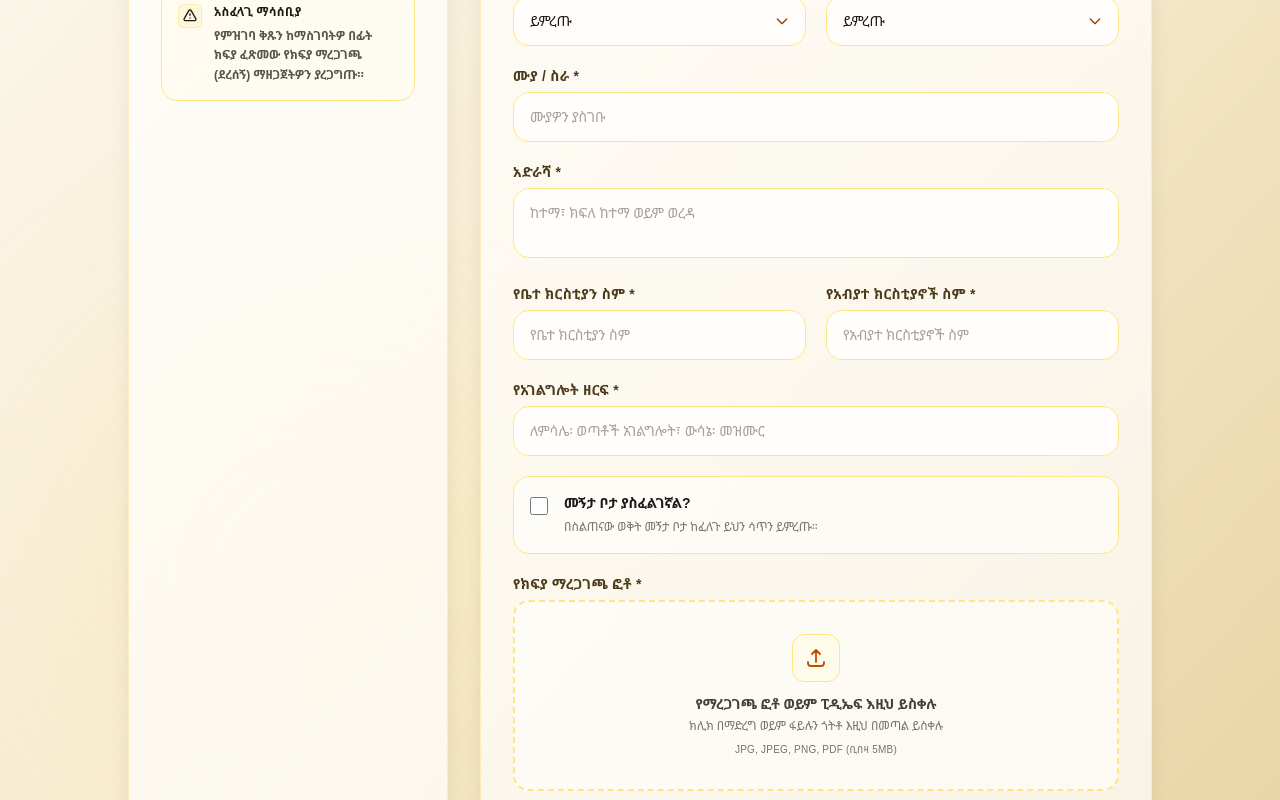
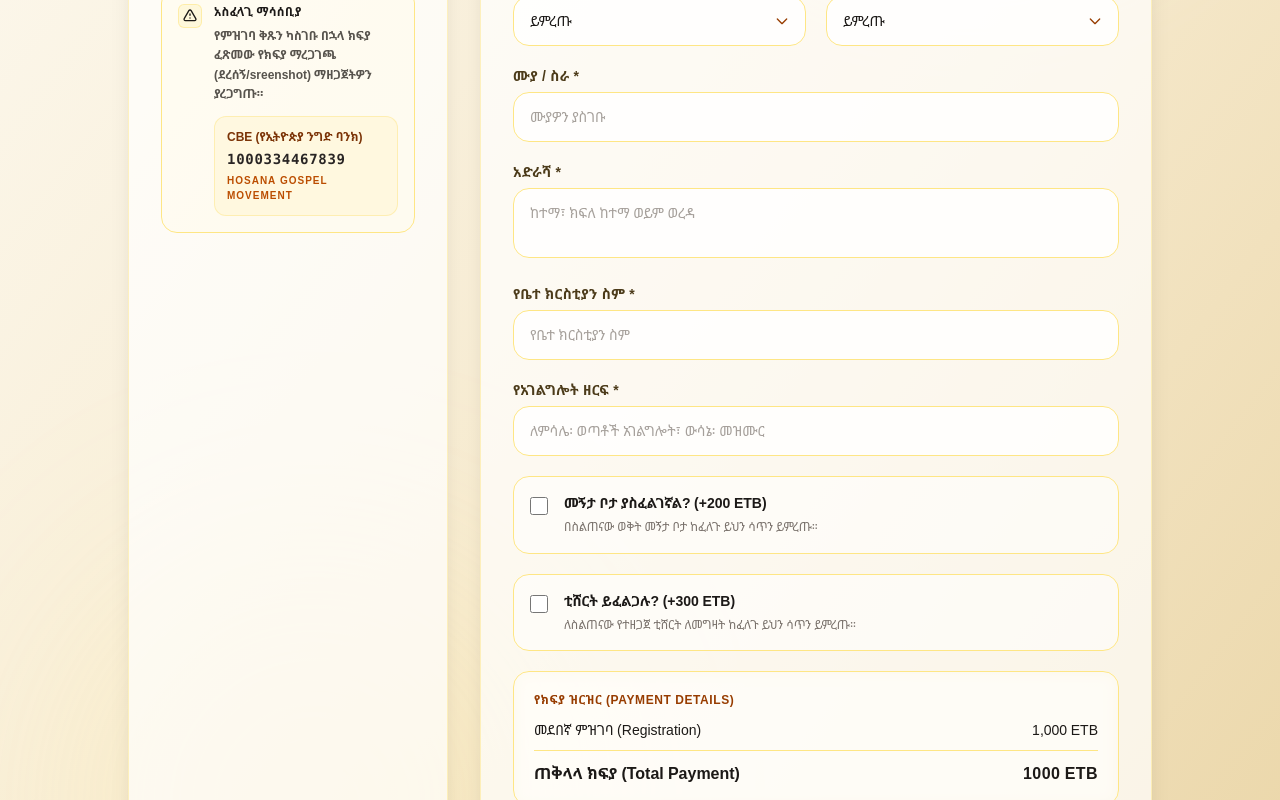
Before and after one commit to bego-net/National-Mission-Training, a Next.js app: page /register in a window 1280 px wide. Shown: the part 440-1240 px from the top of the page. Built offline with nearby package versions, Linux system fonts and the light colour scheme.

Commit message:
feat: implement admin registration management dashboard with status tracking, QR code generation, and automated Google Sheets syncing

```diff
--- a/src/app/api/admin/registrations/[id]/route.ts
+++ b/src/app/api/admin/registrations/[id]/route.ts
@@ -40,9 +40,9 @@ export async function PATCH(request: Request, context: RouteContext) {
         occupation: true,
         address: true,
         churchName: true,
-        parishName: true,
         ministryArea: true,
         needsAccommodation: true,
+        needsTshirt: true,
         status: true,
         registrationNumber: true,
         qrCode: true,
@@ -134,9 +134,9 @@ export async function PATCH(request: Request, context: RouteContext) {
         existing.occupation,
         existing.address,
         existing.churchName,
-        existing.parishName,
         existing.ministryArea,
         existing.needsAccommodation ? "Yes" : "No",
+        existing.needsTshirt ? "Yes" : "No",
         "Approved",
         existing.createdAt.toLocaleString("en-US"),
       ]).catch((sheetError) => {
--- a/src/app/api/admin/registrations/route.ts
+++ b/src/app/api/admin/registrations/route.ts
@@ -43,7 +43,6 @@ export async function GET(request: Request) {
             { fullName: { contains: q, mode: "insensitive" as const } },
             { phone: { contains: q } },
             { churchName: { contains: q, mode: "insensitive" as const } },
-            { parishName: { contains: q, mode: "insensitive" as const } },
             { registrationNumber: { contains: q, mode: "insensitive" as const } },
           ],
         }
@@ -69,9 +68,9 @@ export async function GET(request: Request) {
         occupation: true,
         address: true,
         churchName: true,
-        parishName: true,
         ministryArea: true,
         needsAccommodation: true,
+        needsTshirt: true,
         paymentScreenshot: true,
         status: true,
         registrationNumber: true,
--- a/src/app/api/registrations/route.ts
+++ b/src/app/api/registrations/route.ts
@@ -32,9 +32,9 @@ export async function POST(request: Request) {
       occupation: formData.get("occupation"),
       address: formData.get("address"),
       churchName: formData.get("churchName"),
-      parishName: formData.get("parishName"),
       ministryArea: formData.get("ministryArea"),
       needsAccommodation: formData.get("needsAccommodation") === "true",
+      needsTshirt: formData.get("needsTshirt") === "true",
     };
 
     const parsed = registrationSchema.safeParse(raw);
@@ -86,9 +86,9 @@ export async function POST(request: Request) {
         occupation: data.occupation,
         address: data.address,
         churchName: data.churchName,
-        parishName: data.parishName,
         ministryArea: data.ministryArea,
         needsAccommodation: data.needsAccommodation,
+        needsTshirt: data.needsTshirt,
         paymentScreenshot,
       },
       select: {
--- a/src/app/register/page.tsx
+++ b/src/app/register/page.tsx
@@ -59,8 +59,13 @@ export default function RegisterPage() {
                       <div>
                         <h4 className="text-xs font-bold tracking-wide uppercase text-amber-850">አስፈላጊ ማሳሰቢያ</h4>
                         <p className="mt-1.5 text-xs text-stone-600 leading-relaxed font-semibold">
-                          የምዝገባ ቅጹን ከማስገባትዎ በፊት ክፍያ ፈጽመው የክፍያ ማረጋገጫ (ደረሰኝ) ማዘጋጀትዎን ያረጋግጡ።
+                          የምዝገባ ቅጹን ካስገቡ በኋላ ክፍያ ፈጽመው የክፍያ ማረጋገጫ (ደረሰኝ/sreenshot) ማዘጋጀትዎን ያረጋግጡ።
                         </p>
+                        <div className="mt-3 p-3 bg-amber-100/40 rounded-xl border border-amber-200/50">
+                          <p className="text-xs font-bold text-amber-900 mb-1">CBE (የኢትዮጵያ ንግድ ባንክ)</p>
+                          <p className="text-sm font-mono font-bold text-stone-800 tracking-wider">1000334467839</p>
+                          <p className="text-[10px] font-bold text-amber-700 uppercase tracking-widest mt-1">Hosana Gospel Movement</p>
+                        </div>
                       </div>
                     </div>
                   </div>
--- a/src/components/admin/BadgeModal.tsx
+++ b/src/components/admin/BadgeModal.tsx
@@ -13,9 +13,9 @@ type Registration = {
   occupation: string;
   address: string;
   churchName: string;
-  parishName: string;
   ministryArea: string;
   needsAccommodation: boolean;
+  needsTshirt: boolean;
   paymentScreenshot: string;
   status: RegistrationStatus;
   registrationNumber?: string;
--- a/src/components/forms/RegistrationForm.tsx
+++ b/src/components/forms/RegistrationForm.tsx
@@ -34,6 +34,7 @@ export function RegistrationForm() {
   const [isSubmitting, setIsSubmitting] = useState(false);
   const [selectedFileName, setSelectedFileName] = useState("");
   const [needsAccom, setNeedsAccom] = useState(false);
+  const [needsTshirt, setNeedsTshirt] = useState(false);
 
   function onFormSubmit(event: FormEvent<HTMLFormElement>) {
     event.preventDefault();
@@ -59,9 +60,9 @@ export function RegistrationForm() {
       occupation: formData.get("occupation"),
       address: formData.get("address"),
       churchName: formData.get("churchName"),
-      parishName: formData.get("parishName"),
       ministryArea: formData.get("ministryArea"),
       needsAccommodation: formData.get("needsAccommodation") === "on",
+      needsTshirt: formData.get("needsTshirt") === "on",
     };
 
     const fieldErrors: Record<string, string> = {};
@@ -86,6 +87,10 @@ export function RegistrationForm() {
     formData.set(
       "needsAccommodation",
       parsed.data.needsAccommodation ? "true" : "false",
+    );
+    formData.set(
+      "needsTshirt",
+      parsed.data.needsTshirt ? "true" : "false",
     );
 
     setIsSubmitting(true);
@@ -240,7 +245,7 @@ export function RegistrationForm() {
         </div>
 
         {/* Church Name */}
-        <div>
+        <div className="sm:col-span-2">
           <Field label="የቤተ ክርስቲያን ስም *" htmlFor="churchName" error={errors.churchName} dark>
             <input
               id="churchName"
@@ -248,19 +253,6 @@ export function RegistrationForm() {
               type="text"
               className={inputClassName}
               placeholder="የቤተ ክርስቲያን ስም"
-            />
-          </Field>
-        </div>
-
-        {/* Parish Name */}
-        <div>
-          <Field label="የአብያተ ክርስቲያኖች ስም *" htmlFor="parishName" error={errors.parishName} dark>
-            <input
-              id="parishName"
-              name="parishName"
-              type="text"
-              className={inputClassName}
-              placeholder="የአብያተ ክርስቲያኖች ስም"
             />
           </Field>
         </div>
@@ -295,13 +287,68 @@ export function RegistrationForm() {
             />
             <div className="flex-1">
               <span className={`block text-sm font-bold ${needsAccom ? "text-amber-900" : "text-stone-850"}`}>
-                መኝታ ቦታ ያስፈልገኛል?
+                መኝታ ቦታ ያስፈልገኛል? (+200 ETB)
               </span>
               <span className="mt-1 block text-xs leading-relaxed text-stone-500">
                 በስልጠናው ወቅት መኝታ ቦታ ከፈለጉ ይህን ሳጥን ይምረጡ።
               </span>
             </div>
           </label>
+        </div>
+
+        {/* Needs T-Shirt Checkbox */}
+        <div className="sm:col-span-2">
+          <label
+            className={`flex items-start gap-4 rounded-2xl border p-4 transition-all duration-300 cursor-pointer select-none ${needsTshirt
+                ? "border-amber-500 bg-amber-50 shadow-lg shadow-amber-500/5"
+                : "border-amber-200 bg-white/50 hover:bg-white/80"
+              }`}
+          >
+            <input
+              id="needsTshirt"
+              name="needsTshirt"
+              type="checkbox"
+              className="mt-1 h-4.5 w-4.5 rounded-lg border-amber-300 bg-white text-amber-600 focus:ring-amber-500 cursor-pointer"
+              onChange={(e) => setNeedsTshirt(e.target.checked)}
+            />
+            <div className="flex-1">
+              <span className={`block text-sm font-bold ${needsTshirt ? "text-amber-900" : "text-stone-850"}`}>
+                ቲሸርት ይፈልጋሉ? (+300 ETB)
+              </span>
+              <span className="mt-1 block text-xs leading-relaxed text-stone-500">
+                ለስልጠናው የተዘጋጀ ቲሸርት ለመግዛት ከፈለጉ ይህን ሳጥን ይምረጡ።
+              </span>
+            </div>
+          </label>
+        </div>
+
+        {/* Dynamic Pricing Breakdown Display */}
+        <div className="sm:col-span-2 rounded-2xl border border-amber-200 bg-amber-50/20 p-5 backdrop-blur-sm">
+          <h4 className="text-xs font-bold uppercase tracking-wider text-amber-800 mb-3">የክፍያ ዝርዝር (Payment Details)</h4>
+          <div className="space-y-2 text-sm text-stone-750 font-medium">
+            <div className="flex justify-between">
+              <span>መደበኛ ምዝገባ (Registration)</span>
+              <span>1,000 ETB</span>
+            </div>
+            {needsAccom && (
+              <div className="flex justify-between text-stone-700 animate-fade-in">
+                <span>መኝታ ቦታ (Accommodation)</span>
+                <span>+200 ETB</span>
+              </div>
+            )}
+            {needsTshirt && (
+              <div className="flex justify-between text-stone-700 animate-fade-in">
+                <span>ቲሸርት (T-Shirt)</span>
+                <span>+300 ETB</span>
+              </div>
+            )}
+            <div className="pt-2.5 mt-2.5 border-t border-amber-200 flex justify-between font-extrabold text-stone-900 text-base">
+              <span>ጠቅላላ ክፍያ (Total Payment)</span>
+              <span className="text-amber-850 tracking-wide font-black">
+                {1000 + (needsAccom ? 200 : 0) + (needsTshirt ? 300 : 0)} ETB
+              </span>
+            </div>
+          </div>
         </div>
 
         {/* Payment Screenshot File Upload */}
--- a/src/lib/validations/registration.ts
+++ b/src/lib/validations/registration.ts
@@ -34,9 +34,9 @@ export const registrationSchema = z.object({
   occupation: z.string().trim().min(2, "ሙያ/ስራ አስገዳጅ ነው"),
   address: z.string().trim().min(3, "አድራሻ አስገዳጅ ነው"),
   churchName: z.string().trim().min(2, "የቤተ ክርስቲያን ስም አስገዳጅ ነው"),
-  parishName: z.string().trim().min(2, "የአብያተ ክርስቲያኖች ስም አስገዳጅ ነው"),
   ministryArea: z.string().trim().min(2, "የአገልግሎት ዘርፍ አስገዳጅ ነው"),
   needsAccommodation: z.boolean(),
+  needsTshirt: z.boolean(),
 });
 
 export type RegistrationInput = z.infer<typeof registrationSchema>;
```
Also changed, not shown: src/app/page.tsx (+40 -16 lines), src/components/admin/AdminDashboard.tsx (+10 -2 lines), 1 other file (tests, documents, lock files or other folders).
